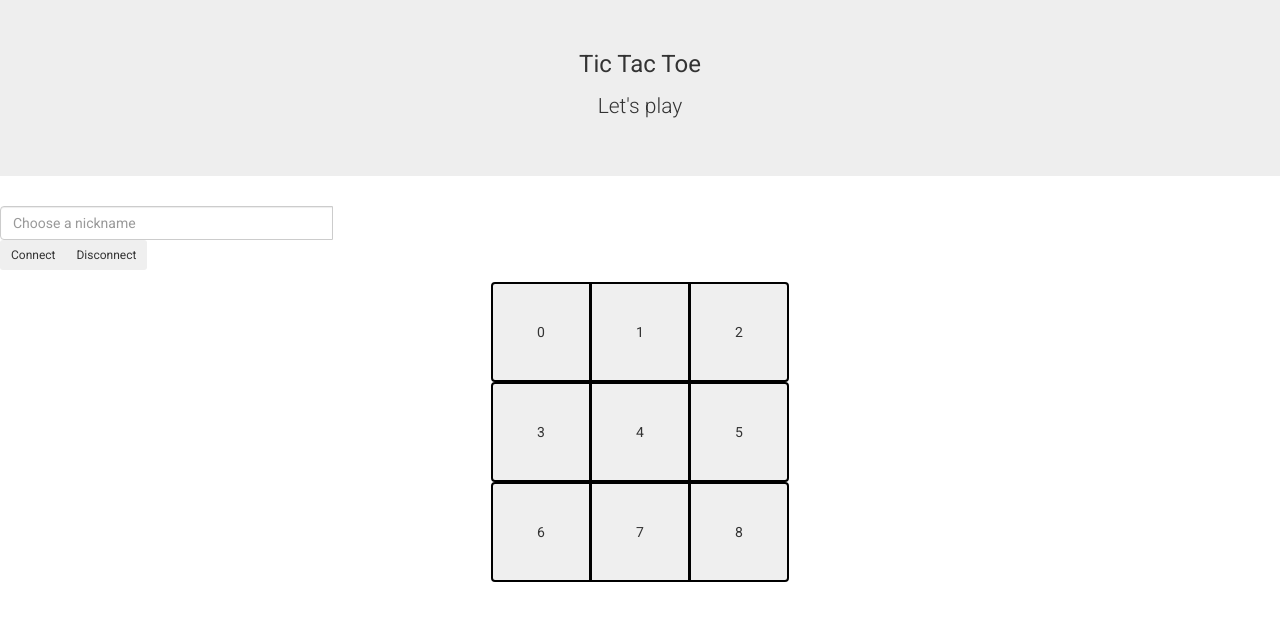
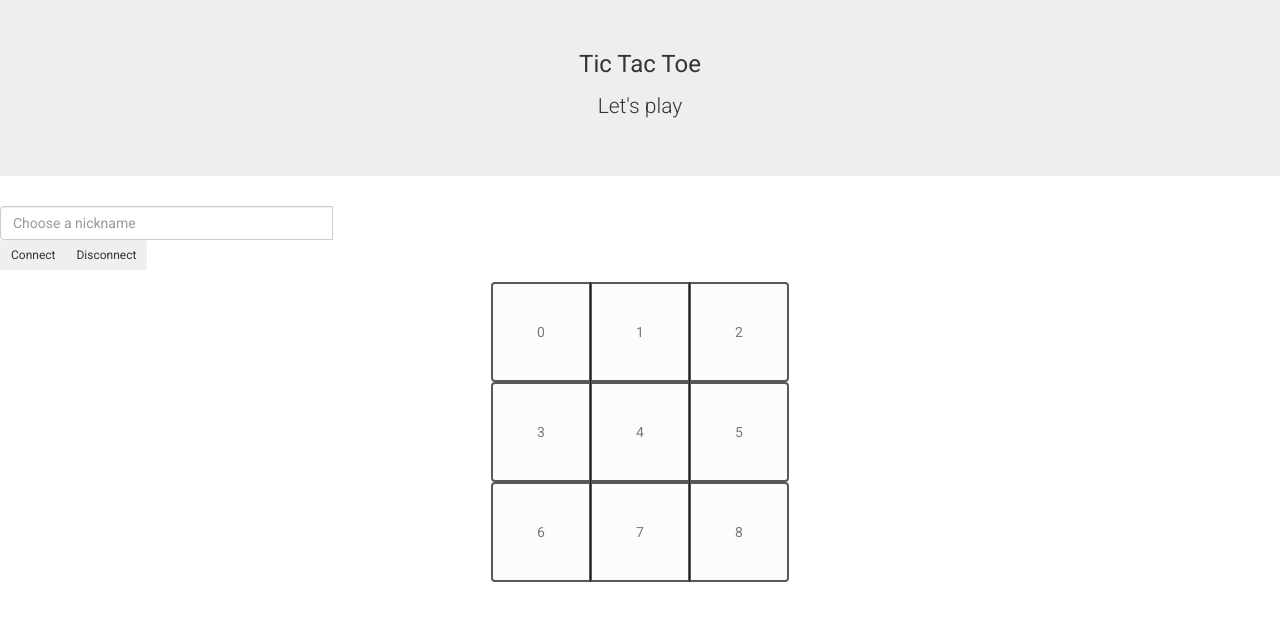
Before and after one commit to radoslawjala/ttt-frontend, an Angular app: page / in a window 1280 px wide. Shown: the top 620 px of the page. Built offline with nearby package versions, Linux system fonts and the light colour scheme.

Commit message:
Reset buttons after accepted invitation added

```diff
--- a/src/app/app.component.html
+++ b/src/app/app.component.html
@@ -31,13 +31,6 @@
           </div>
         </div>
 
-
-<!--        <div class="form-horizontal" *ngIf="newInvitation">-->
-<!--          <p>{{invitingUser}} wants to play, do you want to join?</p>-->
-<!--          <button class="btn btn-primary" (click)="join()">Yes</button>-->
-<!--          <button class="btn btn-primary" (click)="refuse()">No</button>-->
-<!--        </div>-->
-
       </div>
       <div class="mb-3" id="users" style="display: none;">
         <span id="active-users-span"></span>
@@ -51,28 +44,27 @@
 
     <div class="btn-group container form-row" role="group">
       <button type="button" ngDefaultControl class="btn game-button" [(ngModel)]="buttons[0]"
-            (click)="setLabelAndSendMove(0)">{{buttons[0].text}}</button>
+              (click)="setLabelAndSendMove(0)" [disabled]="buttons[0].disabled && disabled">{{buttons[0].text}}</button>
       <button type="button" ngDefaultControl class="btn game-button" [(ngModel)]="buttons[1]"
-            (click)="setLabelAndSendMove(1)">{{buttons[1].text}}</button>
+              (click)="setLabelAndSendMove(1)" [disabled]="buttons[1].disabled && disabled">{{buttons[1].text}}</button>
       <button type="button" ngDefaultControl class="btn game-button" [(ngModel)]="buttons[2]"
-            (click)="setLabelAndSendMove(2)">{{buttons[2].text}}</button>
+              (click)="setLabelAndSendMove(2)" [disabled]="buttons[2].disabled && disabled">{{buttons[2].text}}</button>
     </div>
 
     <div class="btn-group container form-row" role="group">
       <button type="button" ngDefaultControl class="btn game-button" [(ngModel)]="buttons[3]"
-            (click)="setLabelAndSendMove(3)">{{buttons[3].text}}</button>
+              (click)="setLabelAndSendMove(3)" [disabled]="buttons[3].disabled && disabled">{{buttons[3].text}}</button>
       <button type="button" ngDefaultControl class="btn game-button" [(ngModel)]="buttons[4]"
-            (click)="setLabelAndSendMove(4)">{{buttons[4].text}}</button>
+              (click)="setLabelAndSendMove(4)" [disabled]="buttons[4].disabled && disabled">{{buttons[4].text}}</button>
       <button type="button" ngDefaultControl class="btn game-button" [(ngModel)]="buttons[5]"
-            (click)="setLabelAndSendMove(5)">{{buttons[5].text}}</button>
+              (click)="setLabelAndSendMove(5)" [disabled]="buttons[5].disabled && disabled">{{buttons[5].text}}</button>
     </div>
     <div class="btn-group container form-row" role="group">
       <button type="button" ngDefaultControl class="btn game-button" [(ngModel)]="buttons[6]"
-            (click)="setLabelAndSendMove(6)">{{buttons[6].text}}</button>
+              (click)="setLabelAndSendMove(6)" [disabled]="buttons[6].disabled && disabled">{{buttons[6].text}}</button>
       <button type="button" ngDefaultControl class="btn game-button" [(ngModel)]="buttons[7]"
-            (click)="setLabelAndSendMove(7)">{{buttons[7].text}}</button>
+              (click)="setLabelAndSendMove(7)" [disabled]="buttons[7].disabled && disabled">{{buttons[7].text}}</button>
       <button type="button" ngDefaultControl class="btn game-button" [(ngModel)]="buttons[8]"
-            (click)="setLabelAndSendMove(8)">{{buttons[8].text}}</button>
+              (click)="setLabelAndSendMove(8)" [disabled]="buttons[8].disabled && disabled">{{buttons[8].text}}</button>
     </div>
-
 </div>
--- a/src/app/app.component.ts
+++ b/src/app/app.component.ts
@@ -8,6 +8,8 @@ import {JoinRequest} from "./model/join-request";
 import {JoinResposne} from "./model/join-resposne";
 import {JoinGameDialogComponent} from "./join-game-dialog/join-game-dialog.component";
 import {MatDialog} from "@angular/material/dialog";
+import {GameMove} from "./model/game-move";
+import {Reset} from "./model/reset";
 
 @Component({
   selector: 'app-root',
@@ -24,15 +26,15 @@ export class AppComponent implements OnInit {
   userName: string;
   connected: boolean = false;
   selectedUser: string;
-  // newInvitation: boolean = false;
   invitingUser: string;
+  disabled: boolean = true;
 
   constructor(private http: HttpClient, private changeDetection: ChangeDetectorRef, public dialog: MatDialog) {
   }
 
   ngOnInit(): void {
     for (let i = 0; i < 9; i++) {
-      this.buttons.push(new Button(i, String(i)));
+      this.buttons.push(new Button(i, String(i), true));
     }
     console.log(this.buttons);
   }
@@ -69,6 +71,14 @@ export class AppComponent implements OnInit {
                 _this.joinResponseReceived(JSON.parse(output.body));
               });
 
+              _this.stompClient.subscribe('/user/queue/gamemovereceived', function (output) {
+                _this.gameMoveReceived(JSON.parse(output.body));
+              })
+
+              _this.stompClient.subscribe('/user/queue/reset', function (output) {
+                _this.reset(JSON.parse(output.body));
+              })
+
               _this.sendConnection();
               _this.connected = true;
             });
@@ -80,14 +90,27 @@ export class AppComponent implements OnInit {
 
   }
 
+
   joinRequestReceived(joinRequest: JoinRequest): void {
     this.invitingUser = joinRequest.invitingUser;
-    // this.newInvitation = true;
-    this.openDialog();
+    this.openDialog(this.invitingUser);
   }
 
   joinResponseReceived(joinResponse: JoinResposne) {
     console.log('Response from user ' + joinResponse.invitingUser + ': ' + joinResponse.decision);
+  }
+
+  reset(reset: Reset) {
+    console.log('from reset: ' + reset.disabled);
+    this.disabled = reset.disabled;
+    for(let i = 0; i < this.buttons.length; i++) {
+      this.buttons[i].disabled = reset.disabled;
+    }
+    this.changeDetection.detectChanges();
+  }
+
+  gameMoveReceived(gameMove: GameMove) {
+
   }
 
   disconnect() {
@@ -141,15 +164,14 @@ export class AppComponent implements OnInit {
 
   setLabelAndSendMove(number: number) {
     this.buttons[number].text = "clicked";
-    console.log('Number: ' + number);
-    console.log(this.buttons);
+    this.buttons[number].disabled = true;
     this.changeDetection.detectChanges();
   }
 
-  openDialog(): void {
+  openDialog(invitingUser: string): void {
     let dialogRef = this.dialog.open(JoinGameDialogComponent);
     dialogRef.afterClosed().subscribe(result => {
-      let joinResponse = new JoinResposne(this.invitingUser, this.userName, result.answer == 'yes');
+      let joinResponse = new JoinResposne(this.invitingUser, this.userName, result.answer);
       this.stompClient.send('/app/joinresponse', {userName: this.userName},
         JSON.stringify(joinResponse));
     });
--- a/src/app/model/button.ts
+++ b/src/app/model/button.ts
@@ -1,9 +1,11 @@
 export class Button {
   id: number;
   text: string;
+  disabled: boolean
 
-  constructor(id: number, text: string) {
+  constructor(id: number, text: string, disabled: boolean) {
     this.id = id;
     this.text = text;
+    this.disabled = disabled;
   }
 }
--- /dev/null
+++ b/src/app/model/game-move.ts
@@ -0,0 +1,3 @@
+export class GameMove {
+
+}
--- a/src/app/model/join-resposne.ts
+++ b/src/app/model/join-resposne.ts
@@ -2,10 +2,10 @@ export class JoinResposne {
 
   invitingUser: string;
   invitedUser: string;
-  decision: boolean;
+  decision: string;
 
 
-  constructor(invitingUser: string, invitedUser: string, decision: boolean) {
+  constructor(invitingUser: string, invitedUser: string, decision: string) {
     this.invitingUser = invitingUser;
     this.invitedUser = invitedUser;
     this.decision = decision;
--- /dev/null
+++ b/src/app/model/reset.ts
@@ -0,0 +1,8 @@
+export class Reset {
+  disabled: boolean;
+
+
+  constructor(disabled: boolean) {
+    this.disabled = disabled;
+  }
+}
```
Lines whose indentation alone changed are shown as unchanged.
